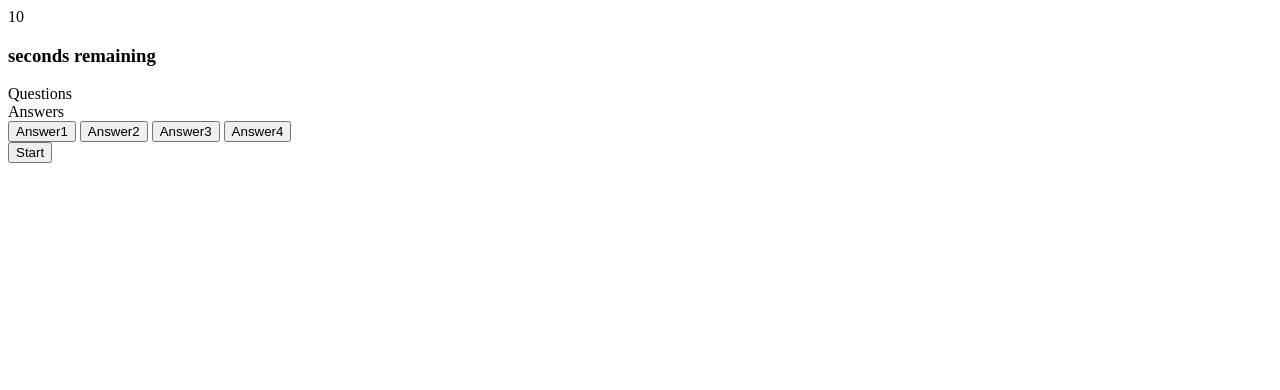
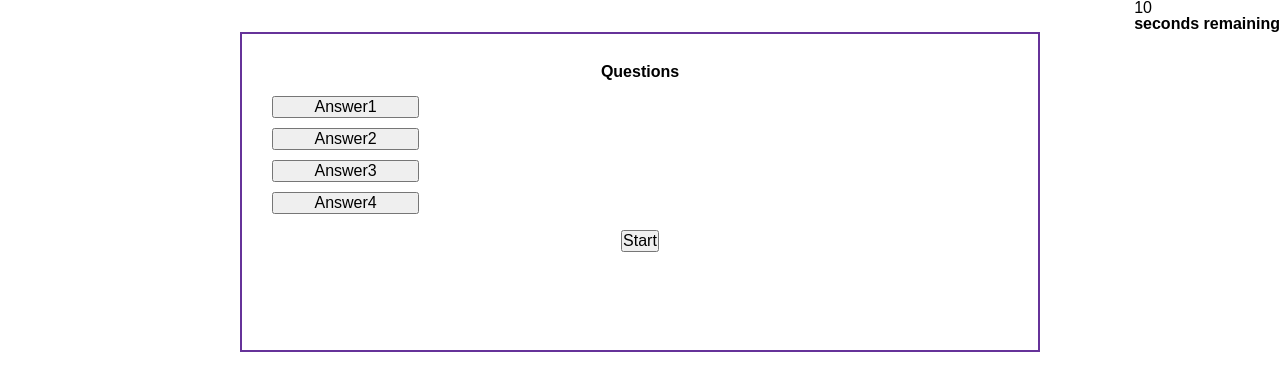
Before and after one commit to Eguz614/knowledge-quiz, a plain HTML site: page index.html in a window 1280 px wide. Drawn offline with Linux system fonts and the light colour scheme.

Commit message:
styled the container box and positioned the timer in the proper position

```diff
--- /dev/null
+++ b/assets/reset.css
@@ -0,0 +1,33 @@
+
+* {
+    margin: 0;
+    padding: 0;
+    box-sizing: border-box;
+  }
+
+
+  html {
+    height: 100%;
+  }
+
+  body {
+    min-height: 100%;
+    line-height: 1;
+    font-family: sans-serif;
+  }
+
+  h1, h2, h3, h4, h5, h6 {
+    font-size: 100%;
+  }
+
+
+  input, select, option, optgroup, textarea, button,
+  pre, code {
+    font-size: 100%;
+    font-family: inherit;
+  }
+
+
+  ol, ul {
+    list-style: none;
+  }
--- a/assets/styles.css
+++ b/assets/styles.css
@@ -0,0 +1,59 @@
+* {
+    font-family: Arial, Helvetica, sans-serif;
+}
+
+body {
+    display: flex;
+    flex-direction: column;
+    width: 100%;
+    height: 100vh;
+    justify-content: center, space-between;
+    align-items: center;
+
+
+}
+
+header {
+    width: 100%;
+    display: flex;
+    justify-content: flex-end;
+    align-items: flex-start;
+
+}
+
+
+
+
+.container {
+
+    width: 800px;
+    max-width: 80%;
+
+    height: 40%;
+    border: 2px solid rebeccapurple;
+    padding: 30px;
+    gap: 10px;
+
+
+
+}
+
+.answer-grid {
+    display: grid;
+    gap: 10px;
+
+}
+
+.btn {
+    width: 20%;
+}
+
+.controls {
+    display: flex;
+    justify-content: center;
+    align-content: flex-end;
+}
+
+#questions{
+    text-align: center;
+}
--- a/index.html
+++ b/index.html
@@ -1,35 +1,47 @@
 <!DOCTYPE html>
 <html lang="en">
+
 <head>
     <meta charset="UTF-8">
     <meta http-equiv="X-UA-Compatible" content="IE=edge">
     <meta name="viewport" content="width=device-width, initial-scale=1.0">
+    <link rel="stylesheet" href="./assets/reset.css">
+    <link rel="stylesheet" href="./assets/styles.css">
     <title>Knowledge quiz</title>
 </head>
+
 <body>
     <header>
-        <div class= "timer">
-            <div class ="timer-text">
+        <div class="timer">
+            <div class="timer-text">
                 <div class=" timer-count">10</div>
                 <h3>seconds remaining</h3>
             </div>
-
+        </div>
     </header>
 
     <section class="container">
-          <div id=" question-card" class="hide"></div>
-            <div id="questions">Questions</div>
-            <div id="answers" class="answer-grid">Answers</div>
+        <div id=" question-card" class="hide">
+            <div id="questions">
+                <h1>Questions</h1>
+            </div>
+            <br>
+            <div id="answers" class="answer-grid">
                 <button class="btn">Answer1</button>
                 <button class="btn">Answer2</button>
                 <button class="btn">Answer3</button>
                 <button class="btn">Answer4</button>
+            </div>
+        </div>
+         <br>
 
-          <div class="controls"></div>
+        <div class="controls">
             <button id="start-btn">Start</button>
+        </div>
 
 
     </section>
+    <script src="./assets/script.js"></script>
+</body>
 
-</body>
 </html>
```
Lines whose indentation alone changed are shown as unchanged.
